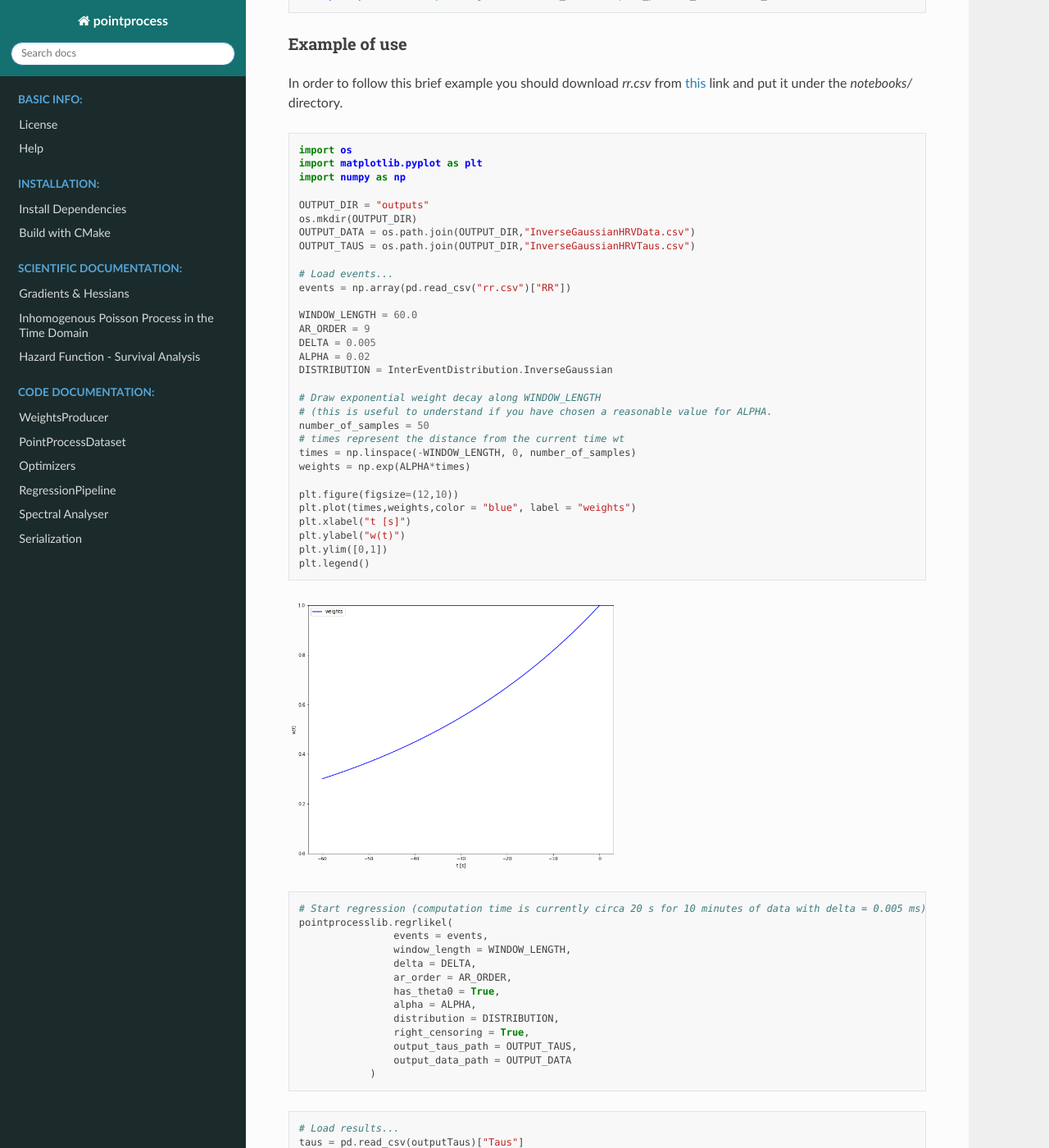
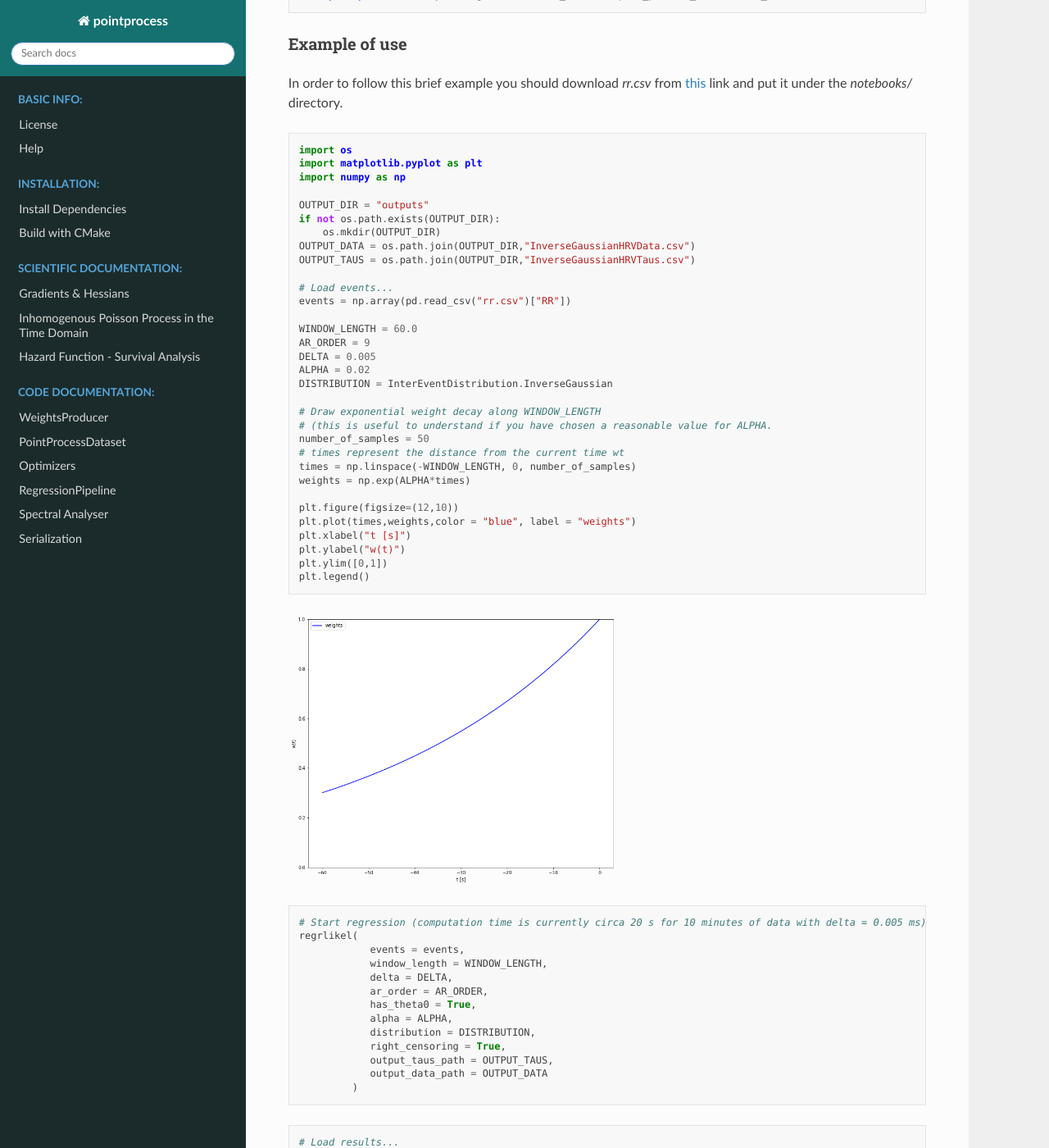
Before and after one commit to andreabonvini/pointprocess, a Sphinx documentation site: the page built from docs/source/index.rst, in a window 1280 px wide and 1400 px high, scrolled down 1365 px. Shown: the whole window at 82% size. Built offline with Sphinx 7.4.7 and the Read the Docs theme 2.0.0, drawn with Linux system fonts in a browser that asks for light colours; some of the changed text lies outside the part shown.

Commit message:
Modified docs to fix inconsistencies in example use

```diff
--- a/docs/source/index.rst
+++ b/docs/source/index.rst
@@ -82,7 +82,8 @@ In order to follow this brief example you should download `rr.csv` from `this`_
     import numpy as np
 
     OUTPUT_DIR = "outputs"
-    os.mkdir(OUTPUT_DIR)
+    if not os.path.exists(OUTPUT_DIR):
+        os.mkdir(OUTPUT_DIR)
     OUTPUT_DATA = os.path.join(OUTPUT_DIR,"InverseGaussianHRVData.csv")
     OUTPUT_TAUS = os.path.join(OUTPUT_DIR,"InverseGaussianHRVTaus.csv")
 
@@ -116,25 +117,25 @@ In order to follow this brief example you should download `rr.csv` from `this`_
 .. code-block:: python
 
     # Start regression (computation time is currently circa 20 s for 10 minutes of data with delta = 0.005 ms)
-    pointprocesslib.regrlikel(
-                    events = events,
-                    window_length = WINDOW_LENGTH,
-                    delta = DELTA,
-                    ar_order = AR_ORDER,
-                    has_theta0 = True,
-                    alpha = ALPHA,
-                    distribution = DISTRIBUTION,
-                    right_censoring = True,
-                    output_taus_path = OUTPUT_TAUS,
-                    output_data_path = OUTPUT_DATA
-                )
+    regrlikel(
+                events = events,
+                window_length = WINDOW_LENGTH,
+                delta = DELTA,
+                ar_order = AR_ORDER,
+                has_theta0 = True,
+                alpha = ALPHA,
+                distribution = DISTRIBUTION,
+                right_censoring = True,
+                output_taus_path = OUTPUT_TAUS,
+                output_data_path = OUTPUT_DATA
+             )
 
 .. code-block:: python
 
 
     # Load results...
-    taus = pd.read_csv(outputTaus)["Taus"]
-    data = pd.read_csv(outputData)
+    taus = pd.read_csv(OUTPUT_TAUS)["Taus"]
+    data = pd.read_csv(OUTPUT_DATA)
     # Plot Mu
     fig, ax = plt.subplots(figsize=(12, 10))
     ax.plot(data["Time"] / 60.0, data["Mu"], label='First moment of IG regression', color='blue')
```
Also changed, not shown: pointprocesslib.py (+6 -10 lines).
